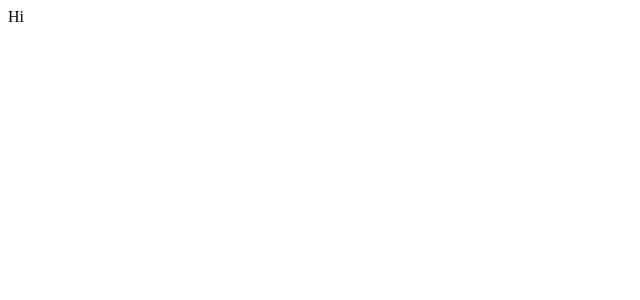
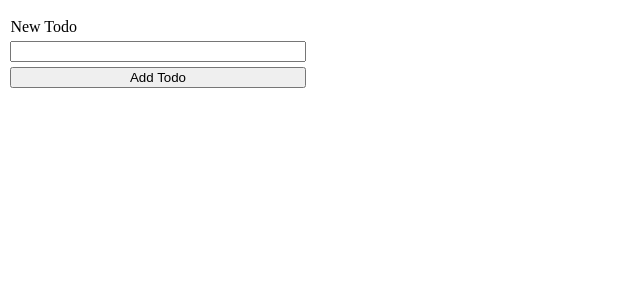
Before and after one commit to anjaliprasannan/react-handson, a React (Vite) app in the folder vite-project/: page / in a window 1280 px wide. Shown: the top 300 px of the page, without its empty margins (0-640 px from the left). Built offline with nearby package versions, Linux system fonts and the light colour scheme.

Commit message:
1450 - Simple TodoList

```diff
--- a/vite-project/src/App.jsx
+++ b/vite-project/src/App.jsx
@@ -1,5 +1,66 @@
+import { useState } from "react";
+import "./styles.css";
+import { TodoList } from "./TodoList";
+
 function App() {
-  return "Hi";
+  const [newTodoName, setNewTodoName] = useState("");
+  const [todos, setTodos] = useState([]);
+
+  function addNewTodo() {
+    if (newTodoName === "") return;
+
+    setTodos((currentTodos) => {
+      return [
+        ...currentTodos,
+        { name: newTodoName, completed: false, id: crypto.randomUUID() },
+      ];
+    });
+    setNewTodoName("");
+  }
+
+  function toggleTodo(todoId, completed) {
+    setTodos((currentTodos) => {
+      return currentTodos.map((todo) => {
+        if (todo.id === todoId) return { ...todo, completed };
+
+        return todo;
+      });
+    });
+  }
+
+  function deleteTodo(todoId) {
+    setTodos((currentTodos) => {
+      return currentTodos.filter((todo) => todo.id !== todoId);
+    });
+  }
+
+  return (
+    <>
+      <ul id="list">
+        {todos.map((todo) => {
+          return (
+            <TodoList
+              key={todo.id}
+              {...todo}
+              toggleTodo={toggleTodo}
+              deleteTodo={deleteTodo}
+            />
+          );
+        })}
+      </ul>
+
+      <div id="new-todo-form">
+        <label htmlFor="todo-input">New Todo</label>
+        <input
+          type="text"
+          id="todo-input"
+          value={newTodoName}
+          onChange={(e) => setNewTodoName(e.target.value)}
+        />
+        <button onClick={addNewTodo}>Add Todo</button>
+      </div>
+    </>
+  );
 }
 
 export default App;
--- /dev/null
+++ b/vite-project/src/TodoList.jsx
@@ -0,0 +1,18 @@
+export function TodoList({ id, name, completed, toggleTodo, deleteTodo }) {
+  return (
+    <li className="list-item">
+      <label className="list-item-label">
+        <input
+          checked={completed}
+          type="checkbox"
+          data-list-item-checkbox
+          onChange={(e) => toggleTodo(id, e.target.checked)}
+        />
+        <span data-list-item-text>{name}</span>
+      </label>
+      <button onClick={() => deleteTodo(id)} data-button-delete>
+        Delete
+      </button>
+    </li>
+  );
+}
--- /dev/null
+++ b/vite-project/src/styles.css
@@ -0,0 +1,57 @@
+#new-todo-form {
+  display: flex;
+  flex-direction: column;
+  max-width: 300px;
+}
+
+#new-todo-form > * {
+  margin: 0.15rem;
+}
+
+#list {
+  padding: 0;
+}
+
+.list-item {
+  list-style: none;
+}
+
+.list-item-label:hover,
+[data-list-item-checkbox]:hover {
+  cursor: pointer;
+}
+
+.list-item-label:hover > [data-list-item-text] {
+  color: #333;
+  text-decoration: line-through;
+}
+
+[data-list-item-checkbox]:checked ~ [data-list-item-text] {
+  text-decoration: line-through;
+  color: #aaa;
+}
+
+[data-button-delete] {
+  margin-left: 0.5rem;
+}
+
+button {
+  cursor: pointer;
+}
+
+[data-button-edit] {
+  margin-left: 0.5rem;
+}
+
+.filter-form {
+  display: flex;
+  gap: 1rem;
+  align-items: center;
+  border-bottom: 1px solid black;
+  padding-bottom: 0.5rem;
+}
+
+.filter-form-group {
+  display: flex;
+  gap: 0.25rem;
+}
```
